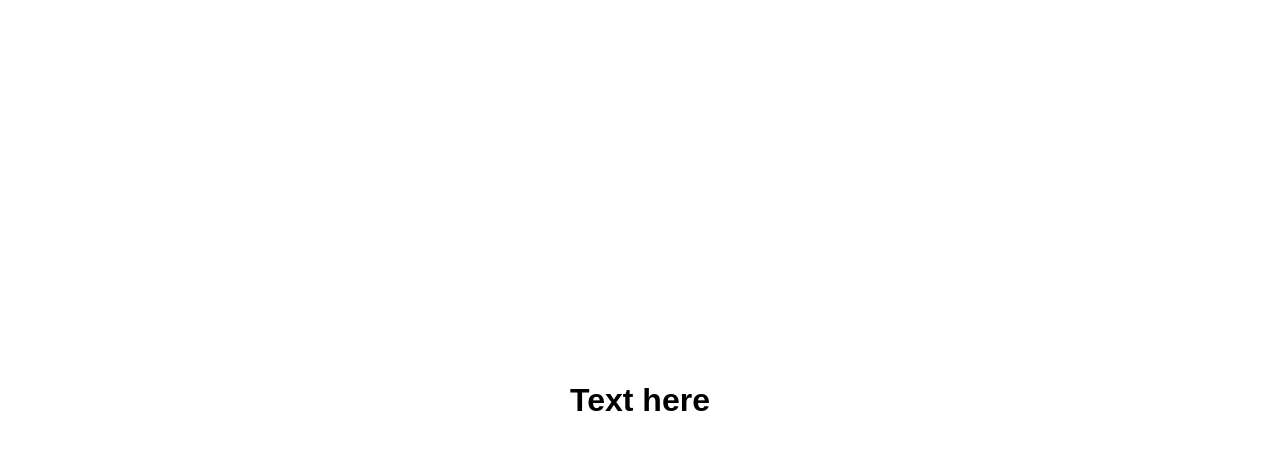
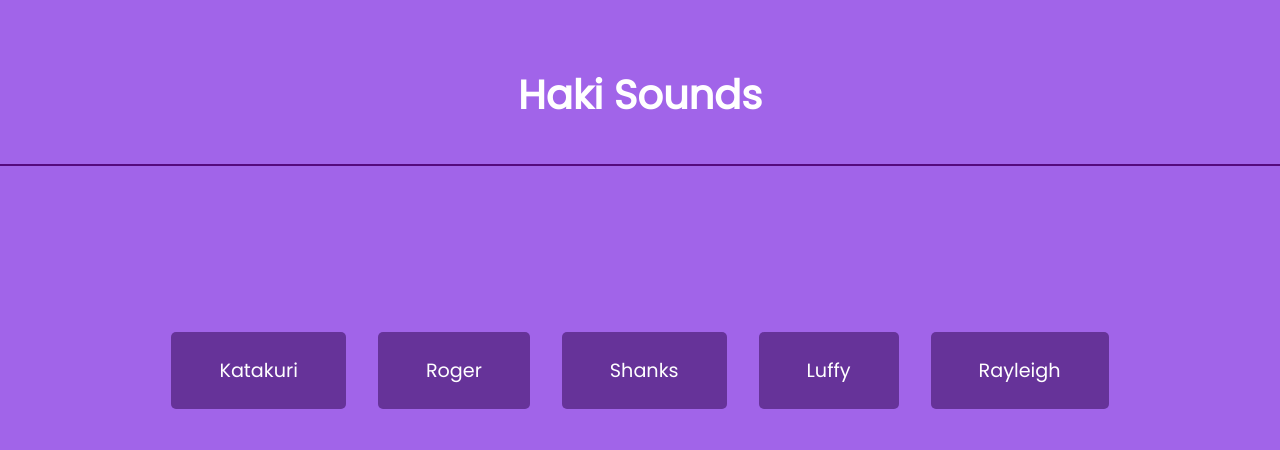
Before and after one commit to GAURAVKR007/Haki-sounds-Day-9-, a plain HTML site: page index.html in a window 1280 px wide. Drawn offline with Linux system fonts and the light colour scheme; a web font is replaced by a local one.

Commit message:
Project completed haki sounds

```diff
--- a/index.html
+++ b/index.html
@@ -9,10 +9,20 @@
       href="https://cdnjs.cloudflare.com/ajax/libs/font-awesome/6.1.2/css/all.min.css"
     />
     <link rel="stylesheet" href="style.css" />
-    <title>Project Title</title>
+    <title>Sound Board</title>
   </head>
   <body>
-    <h1>Text here</h1>
+    <h1>Haki Sounds</h1>
+
+    <div class="sounds">
+      <audio id="Katakuri" src="Sounds/Katakuri.mp3"></audio>
+      <audio id="Roger" src="Sounds/Roger.mp3"></audio>
+      <audio id="Shanks" src="Sounds/Shanks.mp3"></audio>
+      <audio id="Luffy" src="Sounds/luffy.mp3"></audio>
+      <audio id="Rayleigh" src="Sounds/Rayleigh.mp3"></audio>
+
+      <div id="buttons"></div>
+    </div>
     <script src="index.js"></script>
   </body>
 </html>
--- a/index.js
+++ b/index.js
@@ -0,0 +1,24 @@
+const sounds = ['Katakuri','Roger','Shanks','Luffy','Rayleigh']
+
+sounds.forEach(sound => {
+    const btn = document.createElement('button')
+    btn.classList.add('btn')
+
+    btn.innerText = sound
+
+    btn.addEventListener('click',()=>{
+
+        stopSongs()
+        document.getElementById(sound).play()
+    })
+
+    document.getElementById('buttons').appendChild(btn)
+})
+
+function stopSongs() {
+    sounds.forEach(sound => {
+        const song = document.getElementById(sound)
+        song.pause()
+        song.currentTime = 0
+        })
+}
--- a/style.css
+++ b/style.css
@@ -1,15 +1,54 @@
-@import url('https://fonts.googleapis.com/css2?family=Muli&display=swap');
+@import url('https://fonts.googleapis.com/css2?family=Poppins&display=swap');
 
 * {
     box-sizing: border-box;
 }
 
 body {
-    font-family: 'Muli',sans-serif;
+    background-color: rgba(161,100,233);
+    font-family: 'Poppins',sans-serif;
+
+    margin: 0;
+
+    text-align: center;
+
+    height: 100vh;
+    /* overflow: hidden; */
+
+}
+
+h1 {
+    border-bottom: rgb(85, 10, 126) solid 2px;
+    padding: 3%;
+    color: #fff;
+    font-size: 2.5rem;
+}
+
+.sounds {
+    margin: 150px 20px;
     display: flex;
-    margin: 0;
     align-items: center;
-    height: 100vh;
-    overflow: hidden;
+    text-align: center;
     justify-content: center;
+    flex-wrap: wrap;
 }
+
+.btn {
+    background-color: rebeccapurple;
+    border-radius: 5px;
+    border: none;
+    color: #fff;
+    margin: 1rem;
+    padding: 1.5rem 3rem;
+    font-size: 1.2rem;
+    font-family: inherit;
+    cursor: pointer;
+}
+
+.btn:hover {
+    opacity: 0.9;
+}
+
+.btn:focus {
+    outline: none;
+}
```
